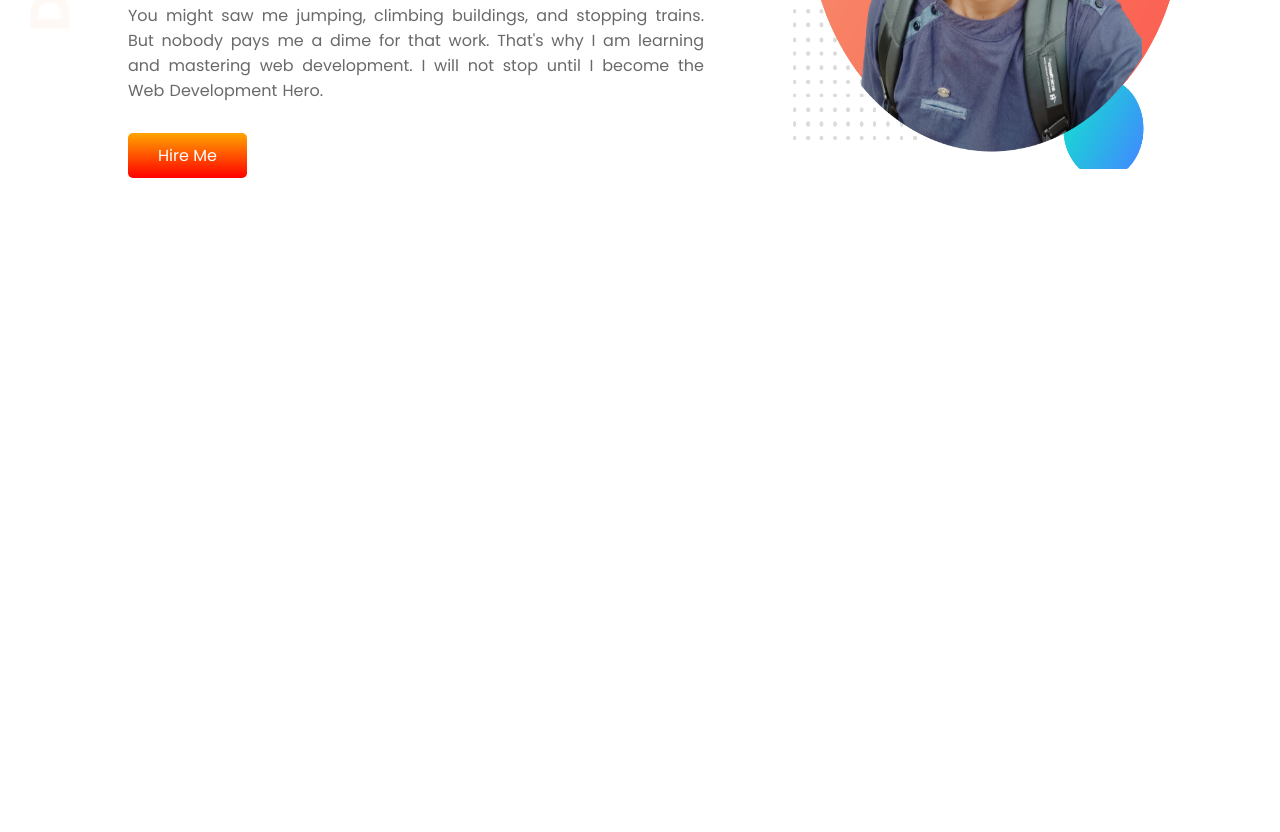
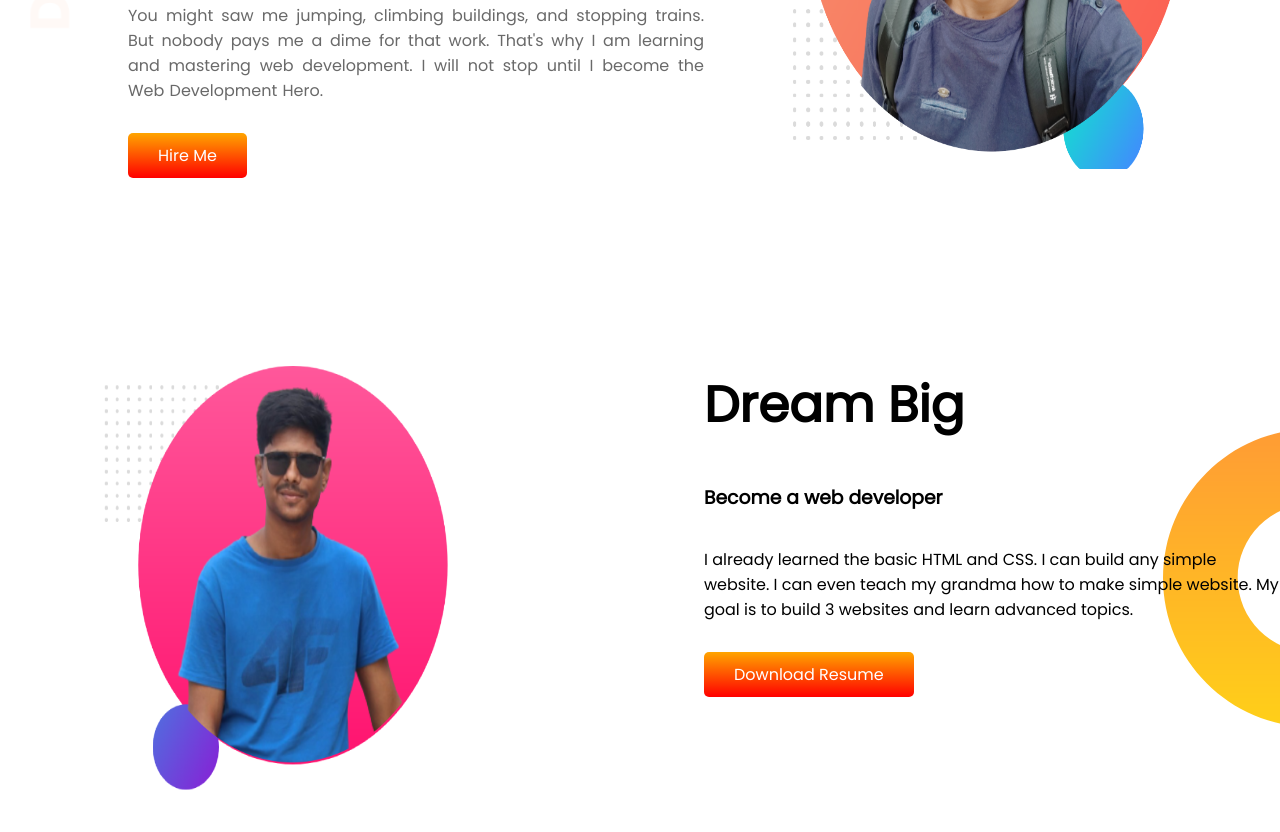
Before and after one commit to Saiful182/Developer_portfolio_practise, a plain HTML site: page index.html in a window 1280 px wide. Shown: the part 331-1163 px from the top of the page. Before the commit the page ends 800 px from the top, so only its background shows below. Drawn offline with Linux system fonts and the light colour scheme.

Commit message:
middle part added

```diff
--- a/index.html
+++ b/index.html
@@ -30,6 +30,23 @@
             <img src="images/Image 2.png" alt="developer's Picture">
         </div>
     </section>
+    <section class="middle-banner">
+        <div class="middle-left">
+            <img src="images/image 1.png" alt="developer's Picture">
+        </div>
+        <div class="middle-right">
+            <h1>Dream Big</h1>
+            <h3>Become a web developer</h3>
+            <p>I already learned the basic HTML and CSS. I can build any simple website. I can even teach my grandma how
+                to make simple website. My goal is to build 3 websites and learn advanced topics.</p>
+            <a class="ancor-middle-right" target="_blank" href="#">Download Resume</a>
+
+        </div>
+
+
+
+
+    </section>
 </body>
 
 </html>
--- a/style.css
+++ b/style.css
@@ -29,16 +29,16 @@ section{
     display: flex;
 }
 
-.top-left{
+.top-left,.middle-right{
     width: 50%;
     padding-left:10%;
 
 }
-.top-right{
+.top-right,.middle-left{
     width: 50%;
 
 }
-.ancor-top-left{
+.ancor-top-left,.ancor-middle-right{
     background-image:linear-gradient(orange,red);
     text-decoration: none;
     padding: 10px 30px;
@@ -50,9 +50,15 @@ section{
     width:fit-content;
 }
 
-.top-right img{
+.top-right img,.middle-left img{
     width: 70%;
     height:500px;
     margin: auto;
     display: block;
 }
+.middle-banner{
+    margin: 150px 0;
+    background-image: url(images/drm-big.png);
+    background-repeat: no-repeat;
+    background-position:right;
+}
```
Also changed, not shown: images/drm-big.png (added), images/image 1.png (added).
